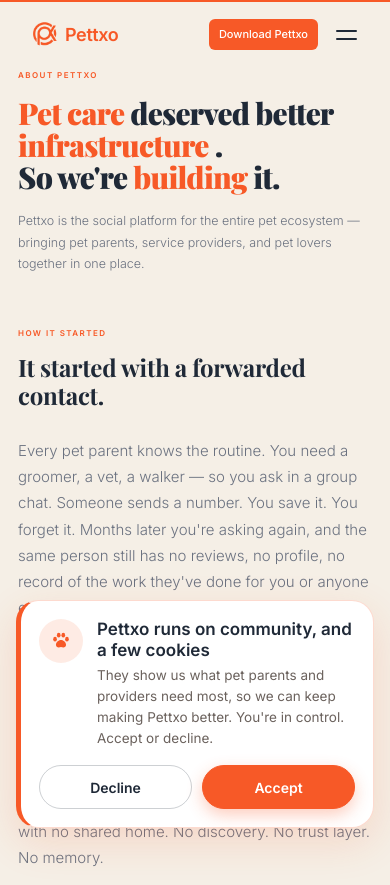
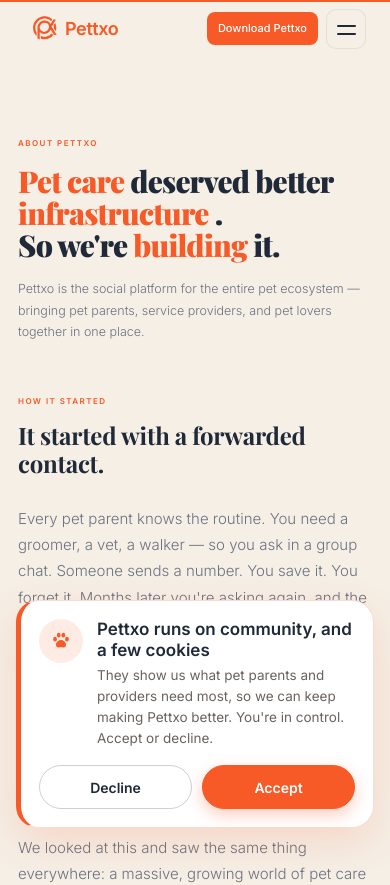
Before and after one commit to hrishigautam/Pettxo_LPWIB, a React (Vite) app: page /about in a window 390 px wide. Shown: the top 885 px of the page. Built offline with nearby package versions, Linux system fonts and the light colour scheme; a web font is replaced by a local one.

Commit message:
refactor: Update styles and layout across multiple components for improved responsiveness and visual consistency

```diff
--- a/src/CSS/HeroResponsive.css
+++ b/src/CSS/HeroResponsive.css
@@ -233,7 +233,7 @@
 
     position: absolute !important;
 
-    top: 0 !important;
+    top: 100px !important;
     left: 0 !important;
     right: 0 !important;
     bottom: 0 !important;
--- a/src/CSS/header.css
+++ b/src/CSS/header.css
@@ -12,30 +12,30 @@
 .mobile-menu-button {
   width: 40px;
   height: 40px;
-
   display: grid;
   place-items: center;
-
   position: relative;
-
-  border: 0;
-  background: transparent;
+  border: 1px solid rgba(31, 41, 55, 0.08);
+  background: rgba(245, 239, 230, 0.72);
   padding: 0;
-
   cursor: pointer;
   z-index: 1002;
+  border-radius: 10px;
+  transition:
+    background 0.25s ease,
+    transform 0.25s ease;
+}
+
+.mobile-menu-button:active {
+  transform: scale(0.95);
 }
 
 .menu-line {
   position: absolute;
-
-  width: 21px;
+  width: 19px;
   height: 2px;
-
   border-radius: 999px;
-
   background: #1f2937;
-
   transition:
     transform 0.35s ease,
     top 0.35s ease,
@@ -69,19 +69,14 @@
   display: inline-flex;
   align-items: center;
   justify-content: center;
-
   background: #f75927;
   color: #ffffff;
-
   font-size: 12px;
   font-weight: 500;
-
-  padding: 8px 12px;
-  border-radius: 6px;
-
+  padding: 9px 13px;
+  border-radius: 8px;
   text-decoration: none;
   white-space: nowrap;
-
   transition:
     transform 0.2s ease,
     box-shadow 0.2s ease;
@@ -89,7 +84,6 @@
 
 .mobile-install-button:hover {
   transform: translateY(-1px);
-
   box-shadow:
     0 5px 14px rgba(247, 89, 39, 0.28);
 }
@@ -101,34 +95,24 @@
 
 .mobile-side-menu {
   position: fixed;
-
   top: 0;
   right: 0;
-
   height: 100dvh;
-
   width: min(82vw, 360px);
-
   z-index: 1001;
 
   opacity: 0;
   transform: translateX(100%);
 
-  /*
-    SOLID BACKGROUND
-    No glass / gradient
-  */
   background: #f5efe6;
 
-  border-left: 1px solid #e5e7eb;
+  border-left: 1px solid rgba(31, 41, 55, 0.08);
 
   box-shadow:
-    -18px 0 55px rgba(31, 41, 55, 0.12);
+    -18px 0 55px rgba(31, 41, 55, 0.14);
 
   overflow: hidden;
-
   pointer-events: none;
-
   visibility: hidden;
 }
 
@@ -147,13 +131,12 @@
 
 .mobile-menu-inner {
   height: 100%;
-
   display: flex;
   flex-direction: column;
 
   padding:
-    22px
-    22px
+    88px
+    24px
     max(24px, env(safe-area-inset-bottom));
 }
 
@@ -165,8 +148,7 @@
 .mobile-nav-links {
   display: flex;
   flex-direction: column;
-
-  margin-top: 72px;
+  margin-top: 0;
 }
 
 .mobile-nav-link {
@@ -176,19 +158,22 @@
   align-items: center;
   justify-content: space-between;
 
-  min-height: 58px;
-
+  min-height: 60px;
   padding: 0 2px;
 
   text-decoration: none;
-
   color: #1f2937;
 
-  border-bottom: 1px solid #e5e7eb;
+  border-bottom: 1px solid rgba(31, 41, 55, 0.09);
 
   transition:
     padding-left 0.25s ease,
-    color 0.25s ease;
+    color 0.25s ease,
+    background 0.25s ease;
+}
+
+.mobile-nav-link:first-child {
+  border-top: 1px solid rgba(31, 41, 55, 0.09);
 }
 
 .mobile-nav-link:hover {
@@ -199,16 +184,13 @@
 .mobile-nav-text {
   font-size: 16px;
   font-weight: 500;
-
   letter-spacing: -0.01em;
 }
 
 .mobile-nav-dot {
   width: 6px;
   height: 6px;
-
   border-radius: 50%;
-
   background: #f75927;
 
   opacity: 0;
@@ -231,7 +213,6 @@
 
 .mobile-menu-bottom {
   margin-top: auto;
-
   padding-top: 20px;
 
   font-size: 11px;
@@ -249,18 +230,12 @@
 
 .mobile-menu-backdrop {
   position: fixed;
-
   inset: 0;
-
   z-index: 1000;
 
   border: 0;
 
-  /*
-    Normal backdrop.
-    No glass blur.
-  */
-  background: rgba(31, 41, 55, 0.08);
+  background: rgba(31, 41, 55, 0.12);
 
   cursor: pointer;
 }
@@ -272,7 +247,6 @@
    ========================================================= */
 
 @media (min-width: 768px) {
-
   .mobile-side-menu,
   .mobile-menu-backdrop {
     display: none !important;
@@ -293,7 +267,6 @@
    ----------------------------- */
 
 @media (max-width: 480px) {
-
   .mobile-side-menu {
     width: min(84vw, 340px);
   }
@@ -301,19 +274,20 @@
   .mobile-menu-inner {
     padding-left: 20px;
     padding-right: 20px;
+    padding-top: 84px;
   }
 
   .mobile-nav-text {
     font-size: 15px;
   }
 
-  .mobile-nav-links {
-    margin-top: 68px;
+  .mobile-nav-link {
+    min-height: 57px;
   }
 
   .mobile-install-button {
     font-size: 11px;
-    padding: 7px 10px;
+    padding: 8px 11px;
   }
 }
 
@@ -323,7 +297,6 @@
    ----------------------------- */
 
 @media (max-width: 360px) {
-
   .mobile-side-menu {
     width: 88vw;
   }
@@ -331,14 +304,37 @@
   .mobile-menu-inner {
     padding-left: 18px;
     padding-right: 18px;
+    padding-top: 80px;
   }
 
   .mobile-nav-text {
     font-size: 15px;
   }
 
+  .mobile-nav-link {
+    min-height: 55px;
+  }
+
   .mobile-install-button {
     font-size: 10px;
-    padding: 7px 8px;
+    padding: 7px 9px;
   }
 }
+
+
+
+
+
+
+
+
+/* =========================================================
+   MOBILE + TABLET CONTENT OFFSET
+   Keeps page content below the fixed navbar
+   ========================================================= */
+
+@media (max-width: 767px) {
+  main {
+    padding-top: 68px;
+  }
+}
--- a/src/components/Header.jsx
+++ b/src/components/Header.jsx
@@ -1,93 +1,91 @@
 // Header.jsx
-import { useRef, useState } from 'react'
-import { Link, useNavigate } from 'react-router-dom'
-import { useGSAP } from '@gsap/react'
-import gsap from 'gsap'
-import { ScrollTrigger } from 'gsap/ScrollTrigger'
-import { handleInstall } from '../lib/stores.js'
-import '../CSS/header.css'
+import { useRef, useState } from "react";
+import { Link, useNavigate } from "react-router-dom";
+import { useGSAP } from "@gsap/react";
+import gsap from "gsap";
+import { ScrollTrigger } from "gsap/ScrollTrigger";
+import { handleInstall } from "../lib/stores.js";
+import "../CSS/header.css";
 
 const NAV = [
-  { label: 'How It Works', to: '/audience' },
-  { label: 'For Providers', to: '/for-providers' },
-  { label: 'About', to: '/about' },
-  { label: 'Contact', to: '/contact' },
-]
+  { label: "How It Works", to: "/audience" },
+  { label: "For Providers", to: "/for-providers" },
+  { label: "About", to: "/about" },
+  { label: "Contact", to: "/contact" },
+];
 
 export default function Header() {
-  const hdrRef = useRef(null)
-  const menuRef = useRef(null)
-  const [open, setOpen] = useState(false)
-  const navigate = useNavigate()
+  const hdrRef = useRef(null);
+  const menuRef = useRef(null);
+  const [open, setOpen] = useState(false);
+  const navigate = useNavigate();
 
   // Desktop header scroll animation — unchanged
   useGSAP(() => {
     ScrollTrigger.create({
       trigger: document.body,
-      start: 'top -20px',
+      start: "top -20px",
 
       onEnter: () => {
         gsap.to(hdrRef.current, {
-          backgroundColor: 'rgba(245,239,230,0.94)',
-          backdropFilter: 'blur(14px)',
-          boxShadow: '0 2px 28px rgba(31,41,55,0.09)',
+          backgroundColor: "rgba(245,239,230,0.94)",
+          backdropFilter: "blur(14px)",
+          boxShadow: "0 2px 28px rgba(31,41,55,0.09)",
           duration: 0.35,
-          ease: 'power2.out',
-        })
+          ease: "power2.out",
+        });
       },
 
       onLeaveBack: () => {
         gsap.to(hdrRef.current, {
-          backgroundColor: 'rgba(245,239,230,0)',
-          backdropFilter: 'blur(0px)',
-          boxShadow: '0 0 0 rgba(31,41,55,0)',
+          backgroundColor: "rgba(245,239,230,0)",
+          backdropFilter: "blur(0px)",
+          boxShadow: "0 0 0 rgba(31,41,55,0)",
           duration: 0.3,
-          ease: 'power2.out',
-        })
+          ease: "power2.out",
+        });
       },
-    })
-  }, [])
+    });
+  }, []);
 
   // Mobile menu animation
   useGSAP(
     () => {
-      if (!menuRef.current) return
+      if (!menuRef.current) return;
 
       if (open) {
         gsap.to(menuRef.current, {
           x: 0,
           opacity: 1,
           duration: 0.45,
-          ease: 'power3.out',
-        })
+          ease: "power3.out",
+        });
       } else {
         gsap.to(menuRef.current, {
-          x: '100%',
+          x: "100%",
           opacity: 0,
           duration: 0.35,
-          ease: 'power3.inOut',
-        })
+          ease: "power3.inOut",
+        });
       }
     },
-    { dependencies: [open] }
-  )
+    { dependencies: [open] },
+  );
 
   const handleNavClick = (e, item) => {
-    setOpen(false)
-    navigate(item.to)
-  }
+    setOpen(false);
+    navigate(item.to);
+  };
 
   return (
     <header
       ref={hdrRef}
       className="fixed top-0 left-0 right-0 z-[500] border-t-2 border-orange"
-      style={{ backgroundColor: 'rgba(245,239,230,0)' }}
+      style={{ backgroundColor: "rgba(245,239,230,0)" }}
     >
-
       {/* MAIN HEADER — DESKTOP UNCHANGED */}
 
-      <div className="flex items-center justify-between max-w-[1280px] mx-auto px-6 md:px-16 py-3">
-
+      <div className="flex items-center justify-between max-w-[1280px] mx-auto px-6 md:px-16 py-1.5">
         {/* Logo */}
         <Link
           to="/"
@@ -99,7 +97,8 @@
               top: 0,
               behavior: "smooth",
             });
-  }}        >
+          }}
+        >
           <img
             src="/images/logo.png"
             alt="Pettxo Logo"
@@ -140,60 +139,45 @@
 
         {/* MOBILE — INSTALL + HAMBURGER */}
         <div className="flex md:hidden items-center gap-2">
-
           {/* Mobile Install Button */}
-          <a
-            href="#"
-            onClick={handleInstall}
-            className="mobile-install-button"
-          >
+          <a href="#" onClick={handleInstall} className="mobile-install-button">
             {/* Install Pettxo → */}
             {/* Pettxo — Comming Soon..  */}
             Download Pettxo
-
           </a>
 
           {/* Hamburger */}
           <button
             type="button"
-            aria-label={open ? 'Close menu' : 'Open menu'}
+            aria-label={open ? "Close menu" : "Open menu"}
             aria-expanded={open}
             onClick={() => setOpen((v) => !v)}
             className="mobile-menu-button"
           >
             <span
               className={
-                open
-                  ? 'menu-line line-one open'
-                  : 'menu-line line-one'
+                open ? "menu-line line-one open" : "menu-line line-one"
               }
             />
 
             <span
               className={
-                open
-                  ? 'menu-line line-two open'
-                  : 'menu-line line-two'
+                open ? "menu-line line-two open" : "menu-line line-two"
               }
             />
           </button>
-
         </div>
       </div>
 
       {/* MOBILE SIDE DRAWER */}
       <div
         ref={menuRef}
-        className={`mobile-side-menu ${open ? 'is-open' : ''}`}
+        className={`mobile-side-menu ${open ? "is-open" : ""}`}
         aria-hidden={!open}
       >
         <div className="mobile-menu-inner">
-
           {/* Navigation */}
-          <nav
-            aria-label="Mobile navigation"
-            className="mobile-nav-links"
-          >
+          <nav aria-label="Mobile navigation" className="mobile-nav-links">
             {NAV.map((n) => (
               <a
                 key={n.label}
@@ -201,9 +185,7 @@
                 onClick={(e) => handleNavClick(e, n)}
                 className="mobile-nav-link"
               >
-                <span className="mobile-nav-text">
-                  {n.label}
-                </span>
+                <span className="mobile-nav-text">{n.label}</span>
 
                 <span className="mobile-nav-dot" />
               </a>
@@ -214,7 +196,6 @@
           <div className="mobile-menu-bottom">
             <span>Pet life, connected.</span>
           </div>
-
         </div>
       </div>
 
@@ -227,7 +208,6 @@
           onClick={() => setOpen(false)}
         />
       )}
-
     </header>
-  )
+  );
 }
--- a/src/components/HowItWorks.jsx
+++ b/src/components/HowItWorks.jsx
@@ -49,7 +49,7 @@
   return (
     <section
       ref={sectionRef}
-      className="w-full py-4 sm:py-20 md:py-24"
+      className="w-full py-4 sm:py-20 md:pt-24 md:pb-4"
     >
       <div className="max-w-[1280px] mx-auto px-5 sm:px-8 md:px-16">
 
--- a/src/pages/About.jsx
+++ b/src/pages/About.jsx
@@ -74,7 +74,7 @@
             </h1>
 
             <p
-              className="reveal font-light pb-28 leading-[1.82] text-muted max-w-[620px]"
+              className="reveal font-light  leading-[1.82] text-muted max-w-[620px]"
               style={{ fontSize: 'clamp(15px,2vw,18px)' }}
             >
               Pettxo is the social platform for the entire pet ecosystem —
```
Also changed, not shown: src/components/TrustStrip.jsx (+9 -10 lines). Lines whose indentation alone changed are shown as unchanged.
